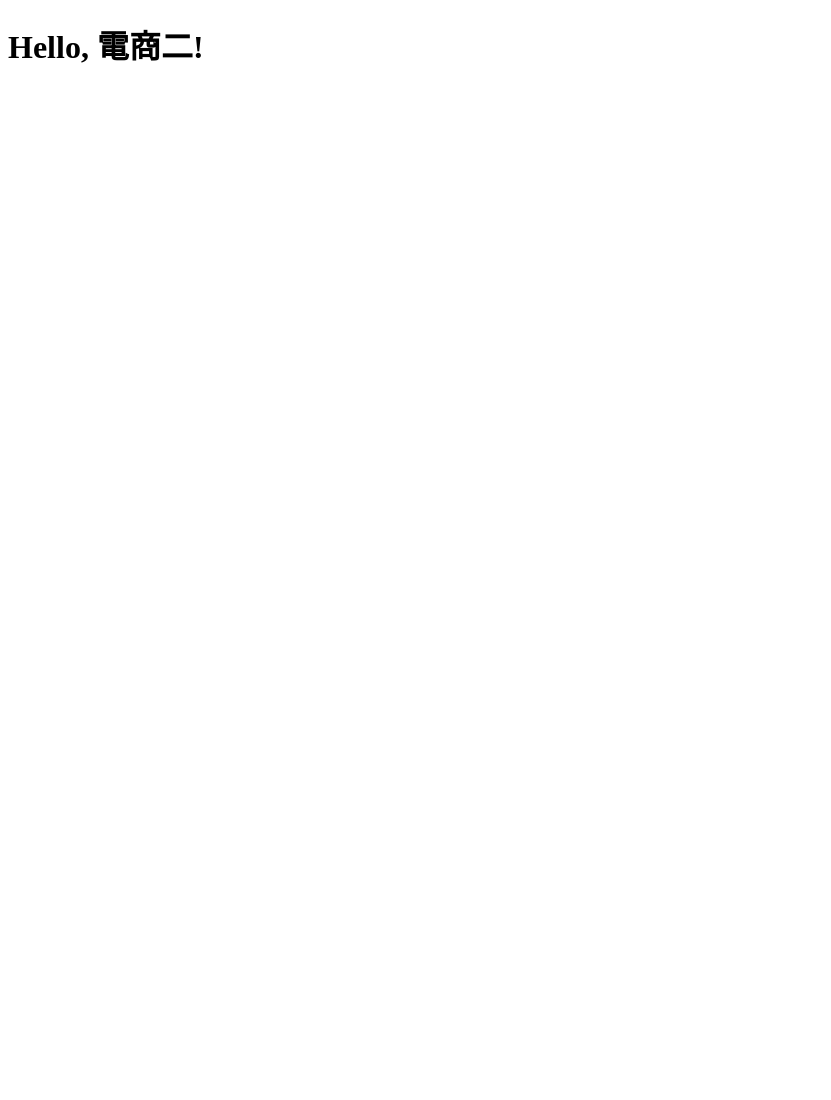
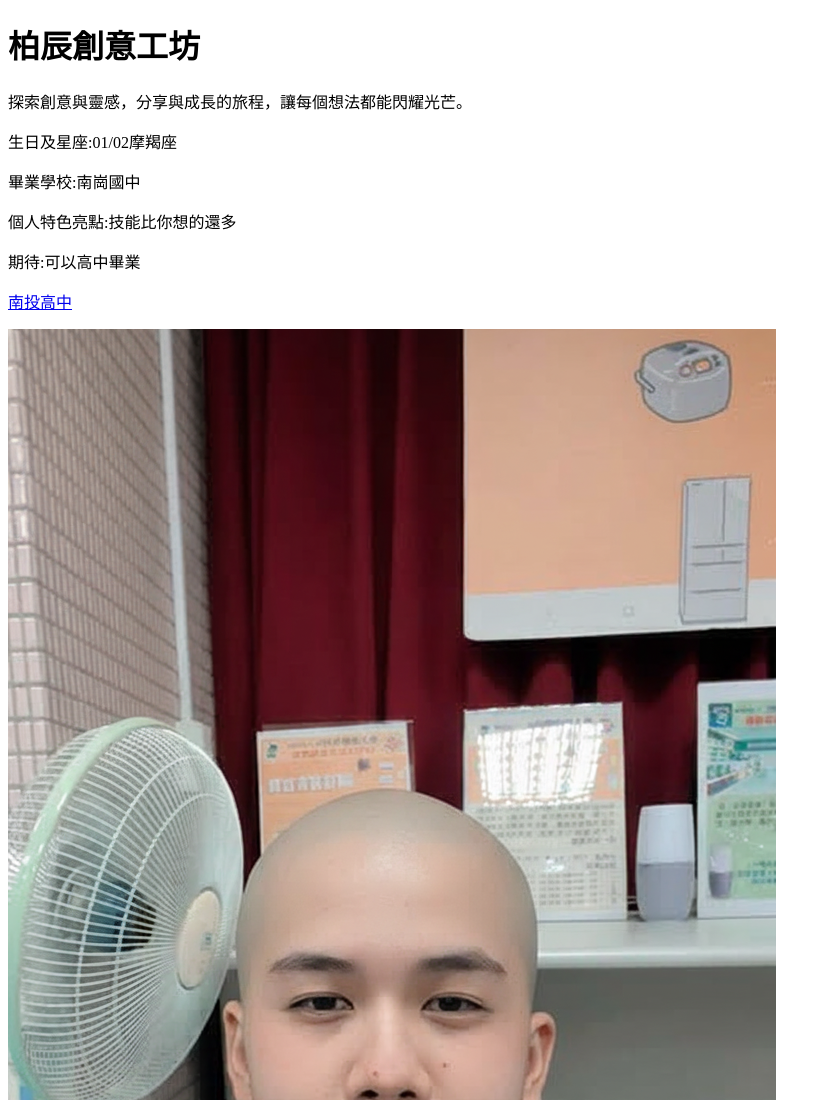
Before and after one commit to s311005/05, a plain HTML site: page index.html in a window 1280 px wide. Shown: the top 1100 px of the page, without its empty margins (0-831 px from the left). Before the commit the page ends 800 px from the top, so only its background shows below. Drawn offline with Linux system fonts and the light colour scheme.

Commit message:
Add files via upload

```diff
--- a/index.html
+++ b/index.html
@@ -1,10 +1,19 @@
 <!DOCTYPE html>
-<html>
-  <head>
-    <meta charset="utf-8">
-   <title>林柏辰網頁</title>
-  </head>
-  <body>
-    <h1>Hello, 電商二!</h1>
+<html lang="en">
+<head>
+    <meta charset="UTF-8">
+    <meta name="viewport" content="width=device-width, initial-scale=1.0">
+    <title>林柏辰個人網站</title>
+</head>
+<body>
+    <h1>柏辰創意工坊</h1>
+    <p>探索創意與靈感，分享與成長的旅程，讓每個想法都能閃耀光芒。</p>
+    <p>生日及星座:01/02摩羯座</p>
+    <p>畢業學校:南崗國中</p>
+    <p>個人特色亮點:技能比你想的還多</p>
+    <p>期待:可以高中畢業</p>
+    <p><a href="https://ntsh.ntct.edu.tw">南投高中</a></p>
+    <img src="1.png" alt="Ai圖片">
+
   </body>
-</html>
+   </html>
```
Also changed, not shown: 1.png (added).
